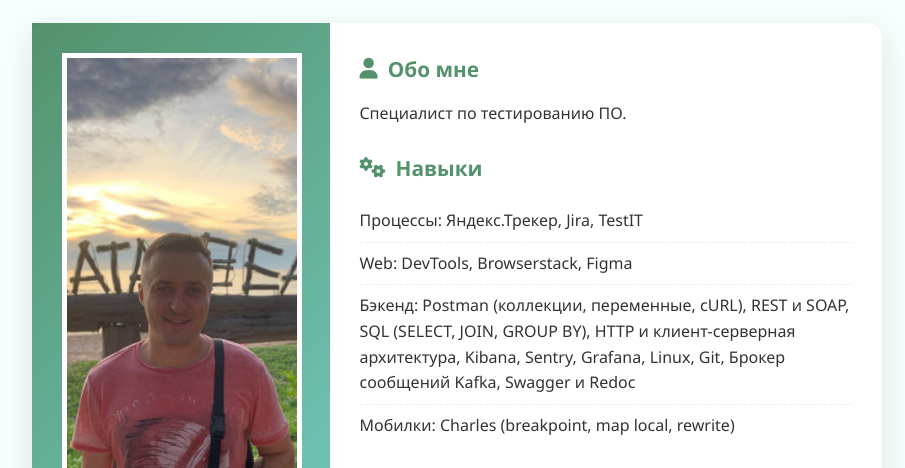
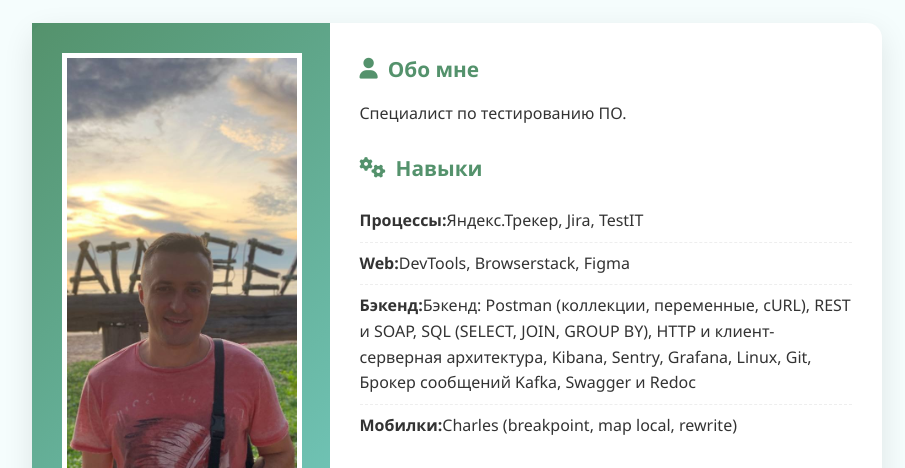
Before and after one commit to yarik-qa/yarik-qa.github.io, a plain HTML site: page index.html in a window 1280 px wide. Shown: the top 468 px of the page, without its empty margins (183-1088 px from the left). Drawn offline with nearby package versions, Linux system fonts and the light colour scheme.

Commit message:
Изменил описание

```diff
--- a/index.html
+++ b/index.html
@@ -25,10 +25,10 @@
             <div class="section">
                 <h2><i class="fas fa-cogs"></i> Навыки</h2>
                 <ul class="skills">
-                    <li>Процессы: Яндекс.Трекер, Jira, TestIT</li>
-                    <li>Web: DevTools, Browserstack, Figma</li>
-                    <li>Бэкенд: Postman (коллекции, переменные, cURL), REST и SOAP, SQL (SELECT, JOIN, GROUP BY), HTTP и клиент-серверная архитектура, Kibana, Sentry, Grafana, Linux, Git, Брокер сообщений Kafka, Swagger и Redoc</li>
-                    <li>Мобилки: Charles (breakpoint, map local, rewrite)</li>
+                    <li><strong>Процессы:</strong>Яндекс.Трекер, Jira, TestIT</li>
+                    <li><strong>Web:</strong>DevTools, Browserstack, Figma</li>
+                    <li><strong>Бэкенд:</strong>Бэкенд: Postman (коллекции, переменные, cURL), REST и SOAP, SQL (SELECT, JOIN, GROUP BY), HTTP и клиент-серверная архитектура, Kibana, Sentry, Grafana, Linux, Git, Брокер сообщений Kafka, Swagger и Redoc</li>
+                    <li><strong>Мобилки:</strong>Charles (breakpoint, map local, rewrite)</li>
                 </ul>
             </div>
 
```
